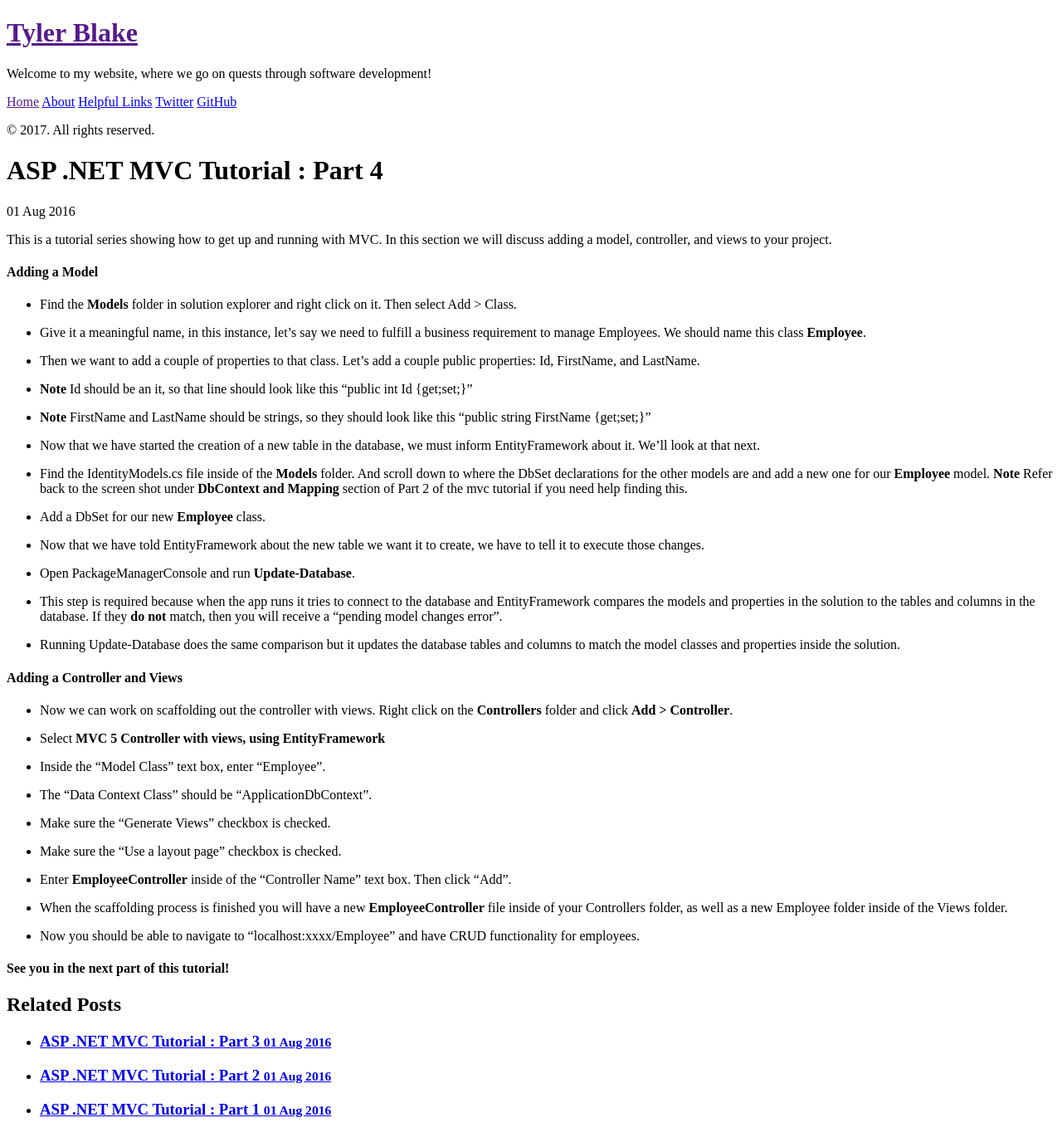
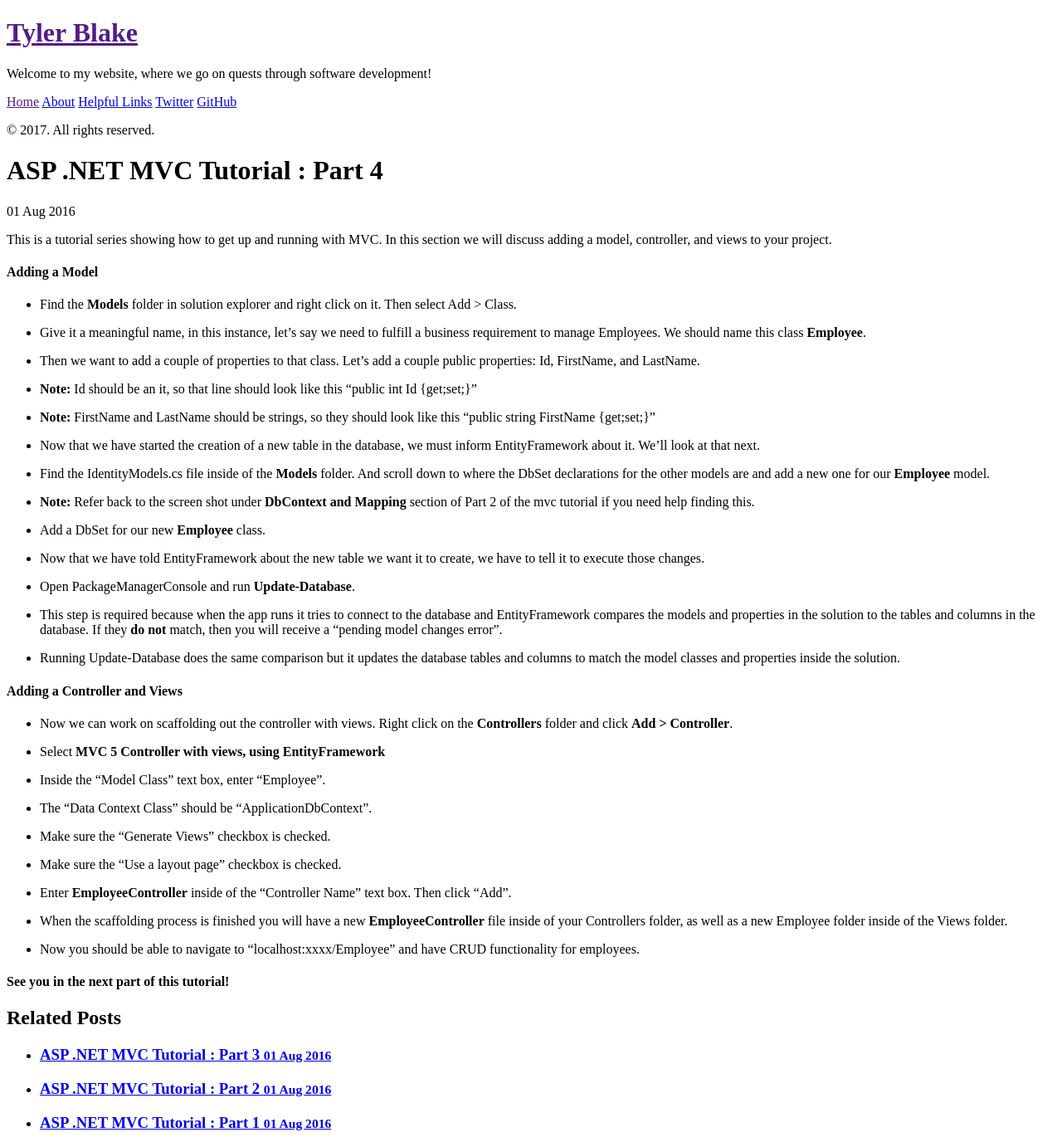
Before and after one commit to tylerablake/website, a Jekyll site: the page built from _posts/2016-08-01-mvc-tutorial-part4.md, in a window 1280 px wide. Shown: the whole page at 83% size. Built offline with Jekyll 4.4.1, drawn with Linux system fonts in a browser that asks for light colours.

```diff
--- a/_posts/2016-08-01-mvc-tutorial-part4.md
+++ b/_posts/2016-08-01-mvc-tutorial-part4.md
@@ -11,14 +11,14 @@ This is a tutorial series showing how to get up and running with MVC. In this se
 
 * Then we want to add a couple of properties to that class. Let's add a couple public properties: Id, FirstName, and LastName.
 
-* **Note** Id should be an it, so that line should look like this "public int Id {get;set;}"
+* **Note:** Id should be an it, so that line should look like this "public int Id {get;set;}"
 
-* **Note** FirstName and LastName should be strings, so they should look like this "public string FirstName {get;set;}"
+* **Note:** FirstName and LastName should be strings, so they should look like this "public string FirstName {get;set;}"
 
 * Now that we have started the creation of a new table in the database, we must inform EntityFramework about it. We'll look at that next.
 
 * Find the IdentityModels.cs file inside of the **Models** folder. And scroll down to where the DbSet declarations for the other models are and add a new one for our **Employee** model.
-**Note** Refer back to the screen shot under **DbContext and Mapping** section of Part 2 of the mvc tutorial if you need help finding this.
+* **Note:** Refer back to the screen shot under **DbContext and Mapping** section of Part 2 of the mvc tutorial if you need help finding this.
 
 * Add a DbSet for our new **Employee** class.
 
```
